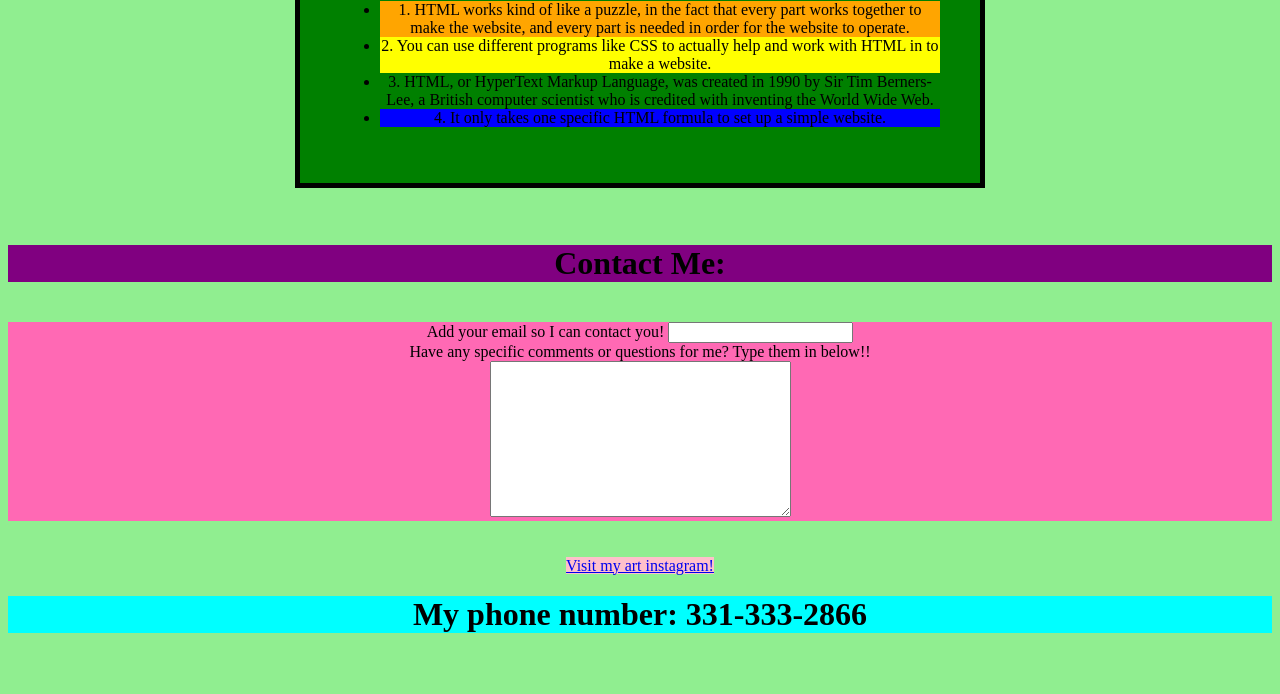
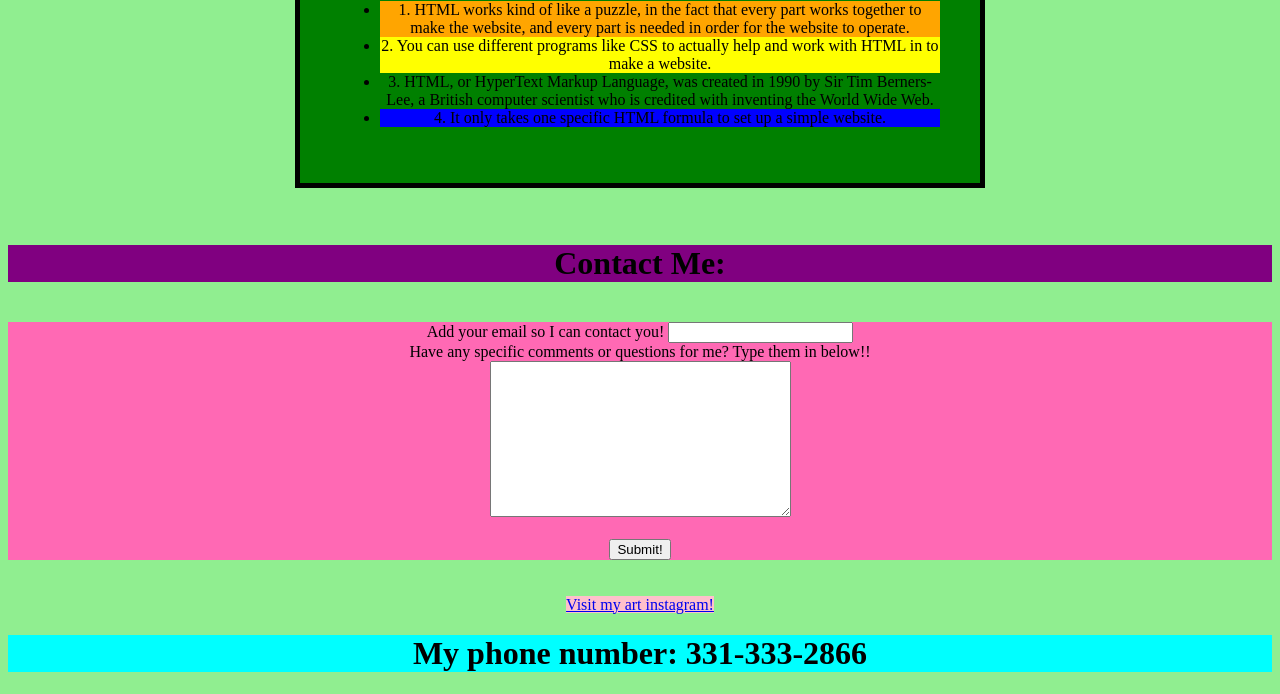
Before and after one commit to AbigailRose22/project2, a plain HTML site: page index.html in a window 1280 px wide. Shown: the part 658-1352 px from the top of the page. Before the commit the page ends 1313 px from the top, so only its background shows below. Drawn offline with Linux system fonts and the light colour scheme.

Commit message:
i wanna b done

```diff
--- a/index.html
+++ b/index.html
@@ -89,6 +89,10 @@
                     <br>
                     <textarea cols="35" rows="10"></textarea>
 
+                    <br><br>
+
+                    <input type="button" value="Submit!">
+
                 </form>
 
             </div>
```
